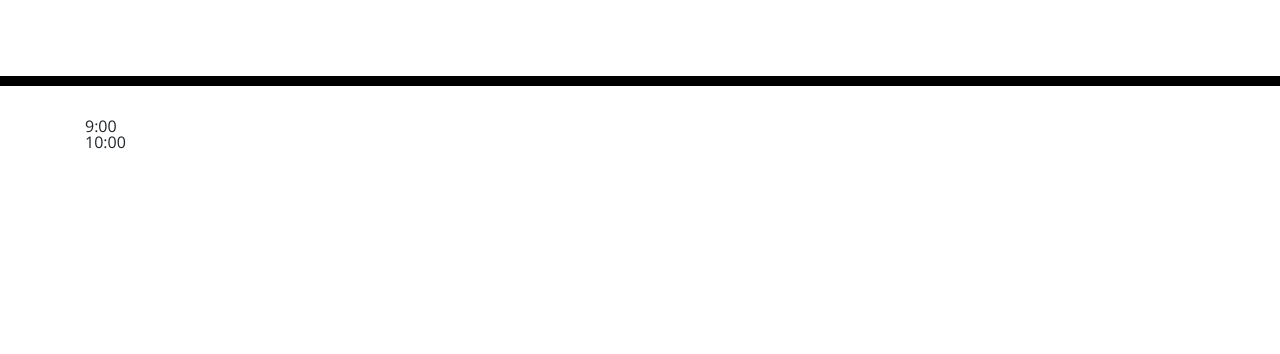
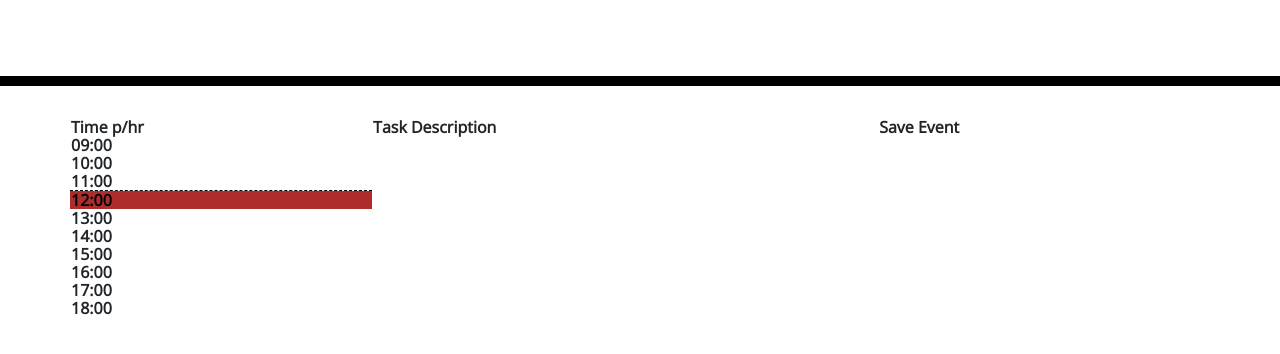
Before and after one commit to liamok19/workDaySchedule_thirdPartyAPIs, a plain HTML site: page index.html in a window 1280 px wide. Shown: the part 182-536 px from the top of the page. Drawn offline with nearby package versions, Linux system fonts and the light colour scheme; files that its build step writes are made by us from their sources.

Commit message:
applied timeblocks, using a table rather then div. Bootstrap to be credited in the READme File. Also the CSS file was originally not linked to the correct folder. This has been ammended so all updates been made are updating.

```diff
--- a/assets/CSS/style.css
+++ b/assets/CSS/style.css
@@ -37,7 +37,7 @@ textarea {
 }
 
 .hour {
-  background-color: #ffffff;
+  background-color: #ad2d2d;
   color: #000000;
   border-top: 1px dashed #000000;
 }
@@ -69,9 +69,3 @@ textarea {
   font-size: 20px;
   transition: all 0.3s ease-in-out;
 }
-
-/* .container {
-  display: grid;
-  grid-gap: 0.2rem;
-  grid-template-columns:5rem repeat (4, 1fr);
-} */
--- a/index.html
+++ b/index.html
@@ -18,7 +18,8 @@
       href="https://fonts.googleapis.com/css?family=Open+Sans&display=swap"
       rel="stylesheet"
     />
-    <link rel="stylesheet" href="style.css" />
+    <link rel="stylesheet" type="text/css" href="assets/CSS/style.css"/>
+
     <title>Work Day Scheduler</title>
   </head>
 
@@ -28,11 +29,66 @@
       <p class="lead">A simple calendar app for scheduling your work day</p>
       <p id="currentDay" class="lead"></p>
     </header>
-    <div class="container">
+    <table class="container">
       <!-- Timeblocks go here -->
-      <div class="morning_9_AM">9:00</div>
-      <div class="morning_10_AM">10:00</div>
-    </div>
+      <tr>
+          <th scope="col">Time p/hr</th>
+          <th scope="col">Task Description</th>
+          <th scope="col">Save Event</th>
+      </tr>
+      <tbody>
+        <tr>
+          <th scope="row">09:00</th>
+          <td id="taskDescription"></td>
+          <td id="saveDescription"></td>
+        </tr>
+        <tr>
+          <th scope="row">10:00</th>
+          <td id="taskDescription"></td>
+          <td id="saveDescription"></td>
+        </tr>
+        <tr>
+          <th scope="row">11:00</th>
+          <td id="taskDescription"></td>
+          <td id="saveDescription"> </td>
+        </tr>
+        <tr>
+          <th scope="row" class="hour">12:00</th>
+          <td id="taskDescription"></td>
+          <td id="saveDescription"></td>
+        </tr>
+        <tr>
+          <th scope="row">13:00</th>
+          <td id="taskDescription"></td>
+          <td id="saveDescription"></td>
+        </tr>
+        <tr>
+          <th scope="row">14:00</th>
+          <td id="taskDescription"></td>
+          <td id="saveDescription"> </td>
+        <tr>
+          <th scope="row">15:00</th>
+          <td id="taskDescription"></td>
+          <td id="saveDescription"></td>
+        </tr>
+        <tr>
+          <th scope="row">16:00</th>
+          <td id="taskDescription"></td>
+          <td id="saveDescription"></td>
+        </tr>
+        <tr>
+          <th scope="row">17:00</th>
+          <td id="taskDescription"></td>
+          <td id="saveDescription"> </td>
+        </tr>
+        <tr>
+          <th scope="row">18:00</th>
+          <td id="taskDescription"></td>
+          <td id="saveDescription"></td>
+        </tr>
+      </tbody>
+
+    </table>
 
     <script src="https://cdnjs.cloudflare.com/ajax/libs/jquery/3.2.1/jquery.min.js"></script>
     <script src="https://cdnjs.cloudflare.com/ajax/libs/moment.js/2.24.0/moment.min.js"></script>
```
